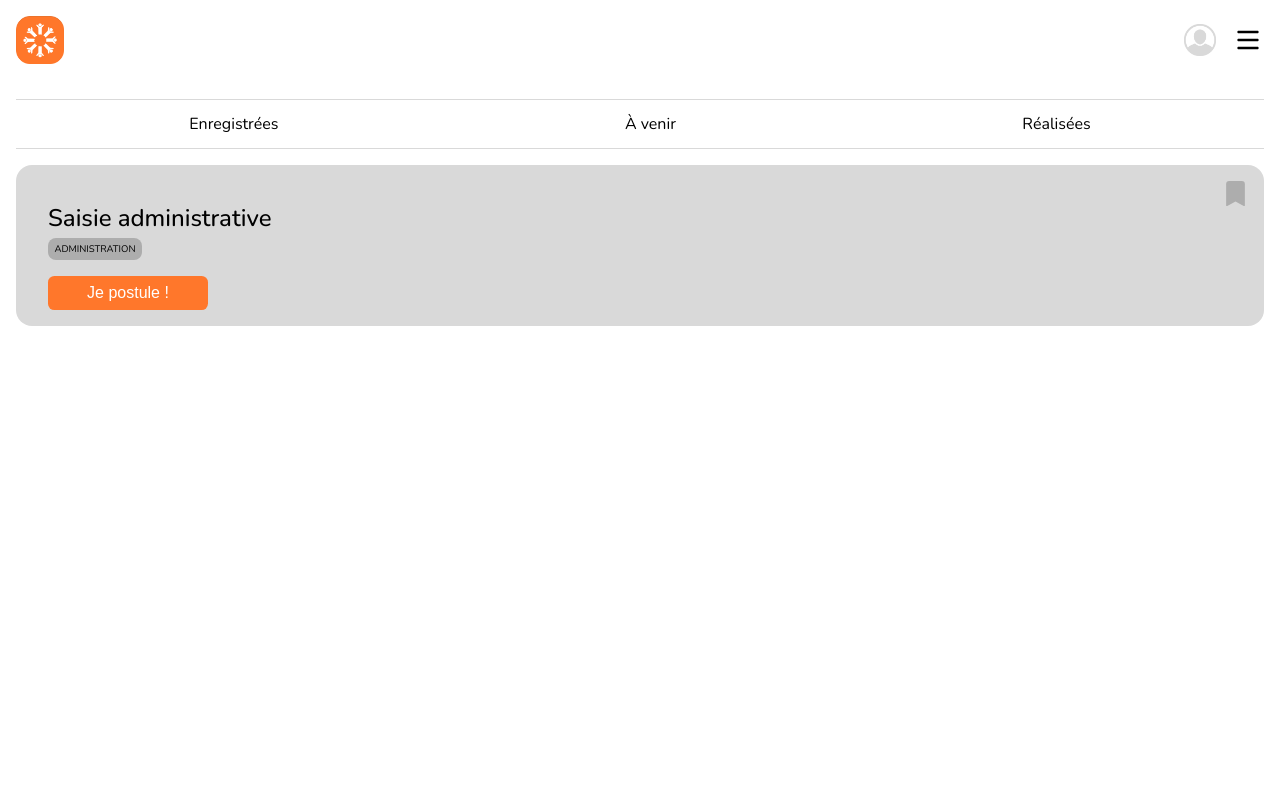
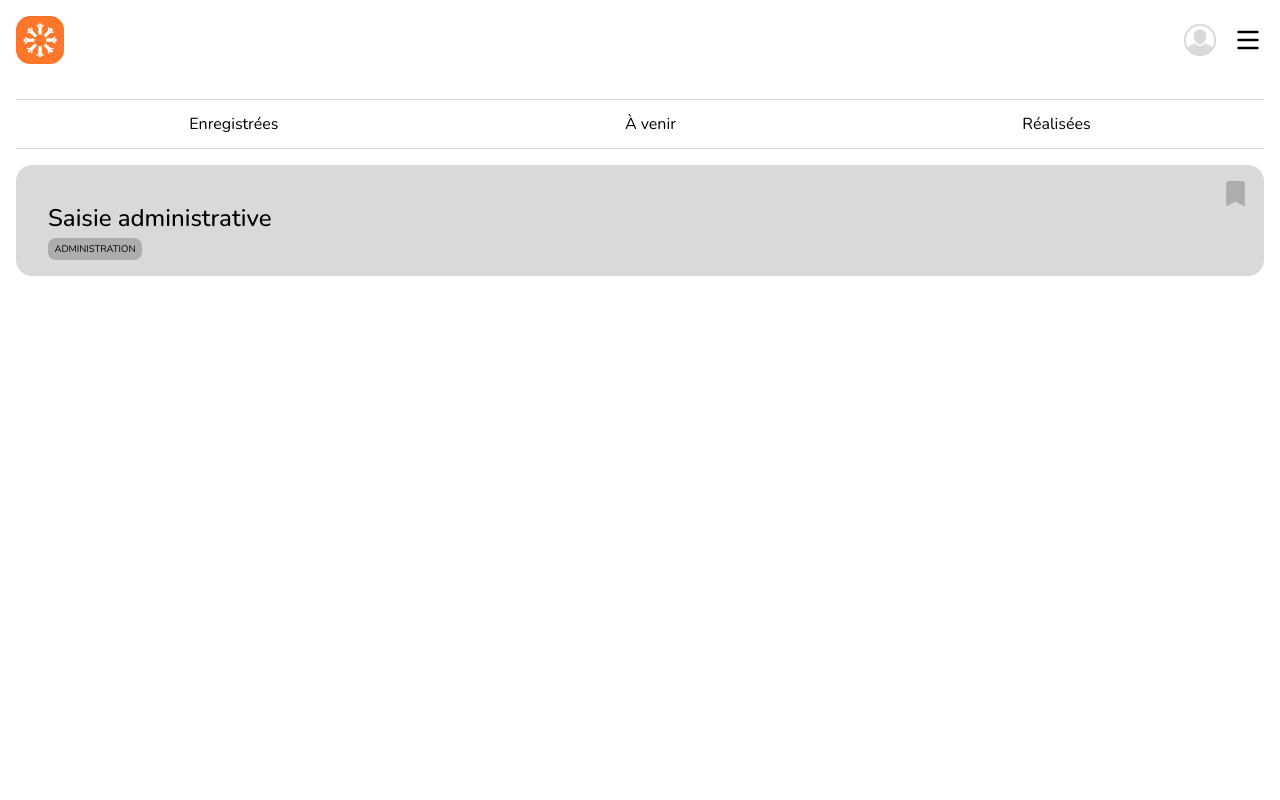
Before and after one commit to lekdup/projet-o-boulot, a React (Create React App) app in the folder front/: page / in a window 1280 px wide. Shown: the top 800 px of the page. Built offline with nearby package versions, Linux system fonts and the light colour scheme.

Commit message:
mutiple classnames OK

```diff
--- a/front/package.json
+++ b/front/package.json
@@ -6,6 +6,7 @@
     "@testing-library/jest-dom": "^5.16.5",
     "@testing-library/react": "^13.4.0",
     "@testing-library/user-event": "^13.5.0",
+    "classnames": "^2.3.2",
     "react": "^18.2.0",
     "react-dom": "^18.2.0",
     "react-scripts": "5.0.1",
--- a/front/src/components/Missions/MissionsList/MissionsListElement/MissionsListElement.js
+++ b/front/src/components/Missions/MissionsList/MissionsListElement/MissionsListElement.js
@@ -1,4 +1,5 @@
 import './MissionsListElement.scss';
+
 function MissionsListElement({menuValue}){
     // TODO : https://timmousk.com/blog/react-conditional-classname/#method-2-using-an-if-statement
     // Comment faire une condition de type if else else pour un className
@@ -11,7 +12,7 @@ function MissionsListElement({menuValue}){
 
 <a href='#' className='MissionsListElement-title'> Saisie administrative </a>
 <div className='MissionsListElement-tags'> <p> ADMINISTRATION</p></div>
-<button className={menuValue === 'coming' ?'MissionsListElement-btn hidden' : 'MissionsListElement-btn'}> Je postule !</button>
+<button className={menuValue === 'saved' ?'MissionsListElement-btn' : 'MissionsListElement-btn hidden'}> Je postule !</button>
 <div className={menuValue === 'coming' ?'MissionsListElement-tags' : ' MissionsListElement-tags done'}> <p> Début de ta mission : 5/01/2023</p></div>
 
 
```
Also changed, not shown: 2 other files (tests, documents, lock files or other folders).
